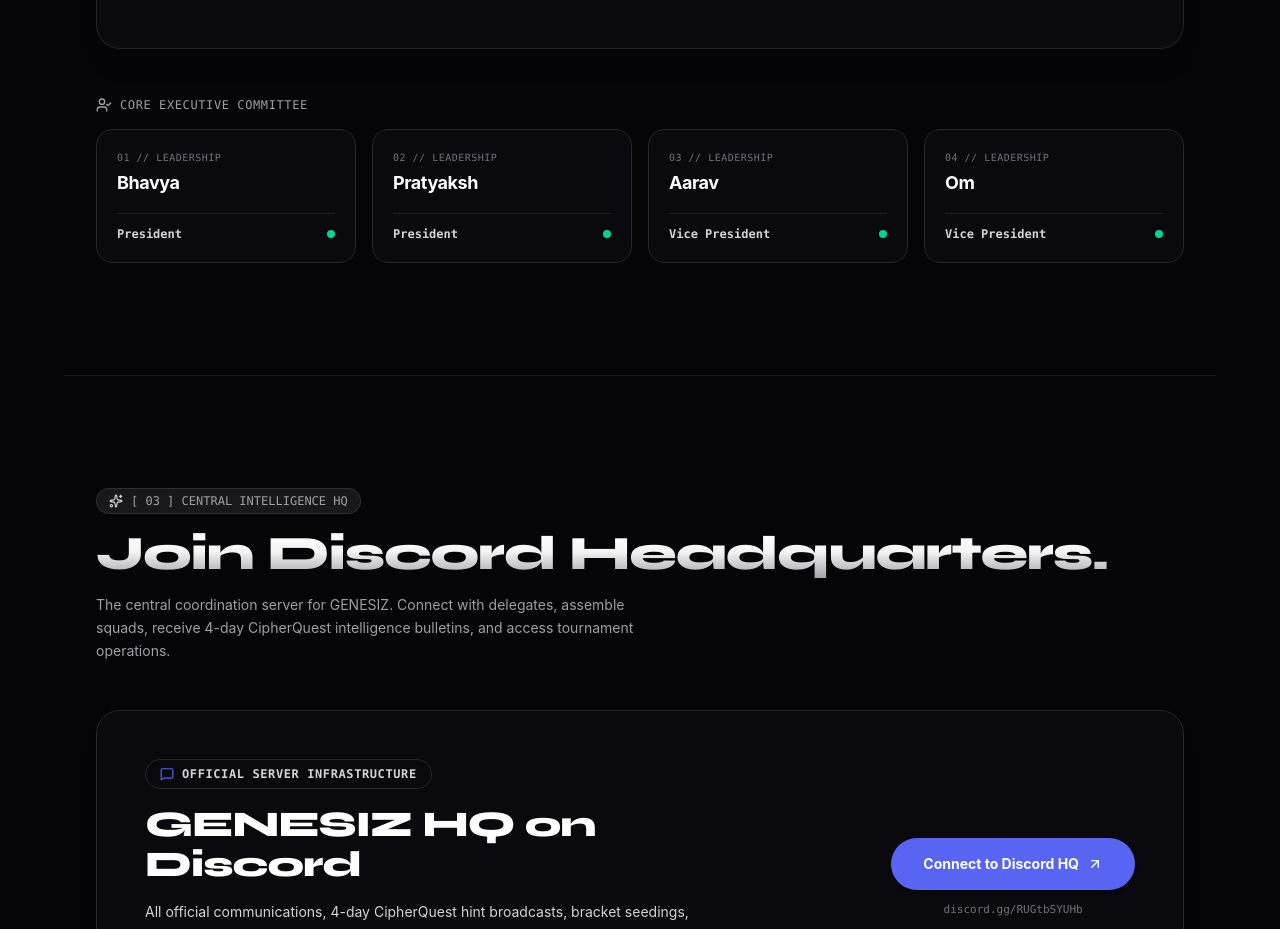
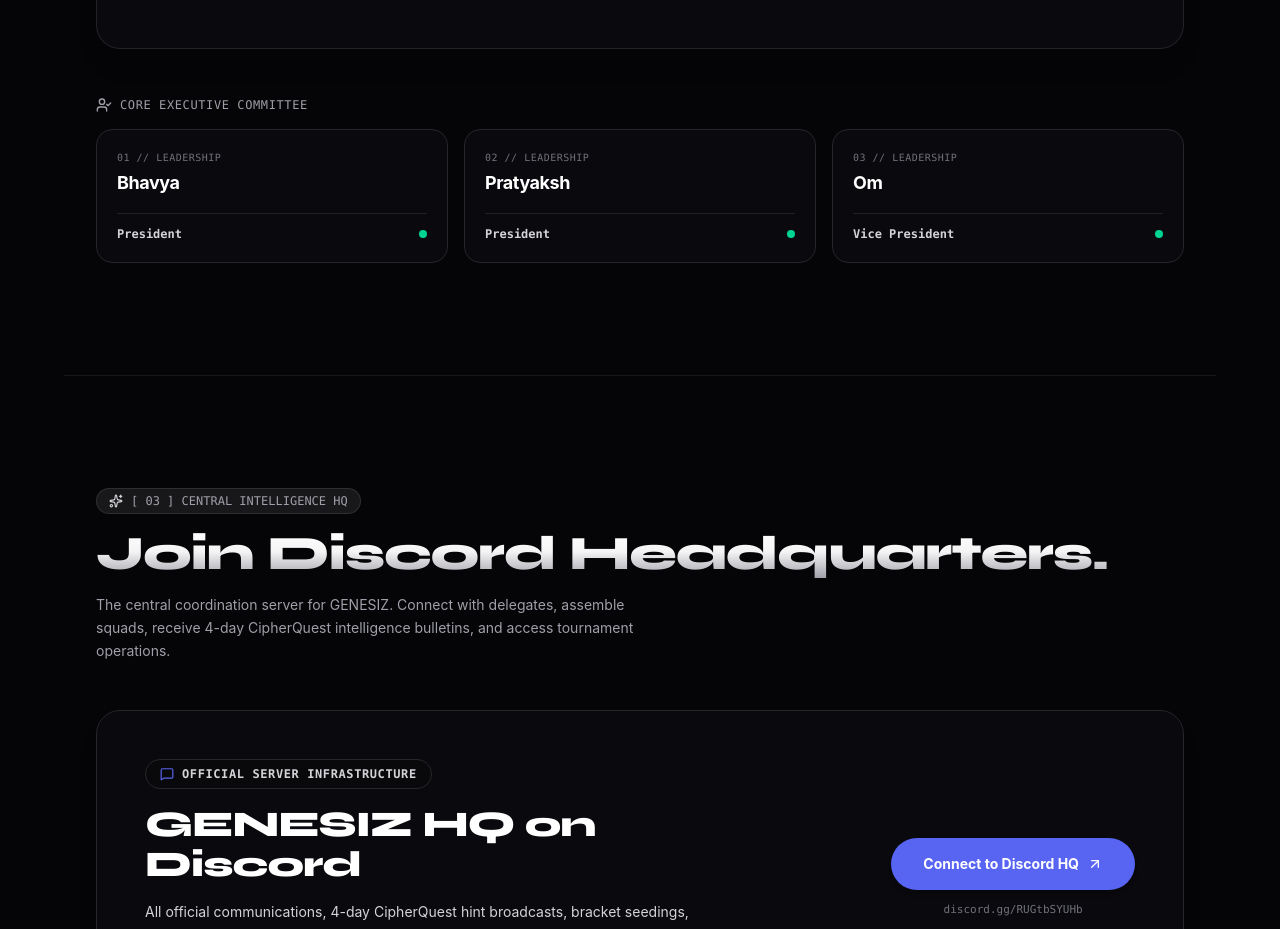
Before and after one commit to Valenite/genesiz-web, a React (Vite) app: page / in a window 1280 px wide. Shown: the part 4600-5529 px from the top of the page. Built offline with nearby package versions, Linux system fonts and the light colour scheme.

Commit message:
Remove Aarav from executive leadership cards completely and update grid layout

```diff
--- a/src/components/CreditsSection.tsx
+++ b/src/components/CreditsSection.tsx
@@ -46,7 +46,6 @@
   const coreMembers = [
     { name: 'Bhavya', role: 'President' },
     { name: 'Pratyaksh', role: 'President' },
-    { name: 'Aarav', role: 'Vice President' },
     { name: 'Om', role: 'Vice President' },
   ];
 
@@ -126,7 +125,7 @@
             <span>CORE EXECUTIVE COMMITTEE</span>
           </div>
 
-          <div className="grid grid-cols-2 lg:grid-cols-4 gap-4">
+          <div className="grid grid-cols-1 sm:grid-cols-3 gap-4">
             {coreMembers.map((member, idx) => (
               <RevealOnScroll key={member.name + idx} variant="3d-dock" delayMs={idx * 100}>
                 <TiltCard
```
